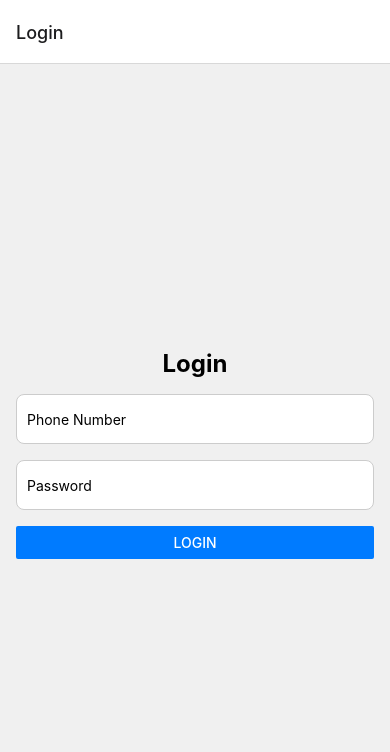
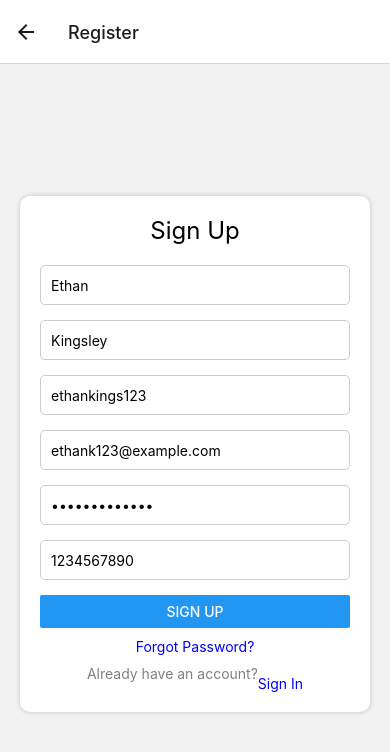
Before and after one commit to ismailtekinn/comesAndGoes-mobil-, a React Native app: screen /Register in a window 390 px wide. Before the commit this address had no page. Shown: the top 752 px of the page. Built offline with nearby package versions, Linux system fonts and the light colour scheme.

Commit message:
Register için hata mesajları optimize edildi

```diff
--- a/AppRoute.tsx
+++ b/AppRoute.tsx
@@ -17,6 +17,7 @@ import AddDebt from "./screens/AddDebt";
 import AddCustomer from "./screens/AddCustomer";
 import DebtDetail from "./screens/DebtDetail";
 import { useUser } from "./contex/useContext";
+import RegisterScreen from "./screens/RegisterScreen";
 
 const Stack = createStackNavigator();
 
@@ -73,6 +74,7 @@ const AppRoute: React.FC = () => {
     <NavigationContainer ref={navigationRef}>
       <Stack.Navigator>
         <Stack.Screen name="Login" component={LoginScreen} />
+        <Stack.Screen name="Register" component={RegisterScreen} />
         <Stack.Screen name="Home" component={HomeScreen} />
         <Stack.Screen name="AccountInfoForm" component={AccountInfoForm} />
         <Stack.Screen name="Clock" component={Clock} />
--- a/api/auth.ts
+++ b/api/auth.ts
@@ -31,8 +31,10 @@ export async function login(params: SignIn) {
   }
 
   export async function register(params: Register) {
+    console.log("Register data verileri ekrana yazdırıldı", params)
     try {
-      const url = API_URL + 'register';
+      // const url = API_URL + 'register';
+      const url = 'http://192.168.1.105:3000/api/register';
       const response = await fetch(url, {
         method: 'POST',
         headers: {
@@ -49,6 +51,7 @@ export async function login(params: SignIn) {
       }
 
       const userData = await response.json();
+      console.log("Burası register methodu ", userData.message)
       return userData;
     } catch (error) {
       console.error(error);
--- a/screens/LoginScreen.tsx
+++ b/screens/LoginScreen.tsx
@@ -1,5 +1,5 @@
 import React, { useState } from 'react';
-import { View, Alert, TextInput, Button, Text, StyleSheet } from 'react-native';
+import { View, Alert, TextInput, Button, Text, StyleSheet,TouchableOpacity } from 'react-native';
 import { SignIn } from '../types/authType'; // SignIn tipinin bulunduğu dosyayı içe aktarıyoruz.
 import { login } from '../api/auth';
 import { useUser } from '../contex/useContext';
@@ -62,6 +62,12 @@ const LoginScreen = () => {
         title="Login"
         color="#007BFF"
       />
+       <View style={styles.signUpText}>
+          <Text style={styles.text}>Already have an account?</Text>
+          <TouchableOpacity onPress={() => navigation.navigate('Register')}>
+            <Text style={styles.linkText}>Sign Up</Text>
+          </TouchableOpacity>
+        </View>
     </View>
   );
 };
@@ -88,6 +94,19 @@ const styles = StyleSheet.create({
     marginBottom: 16,
     backgroundColor: '#fff', // Girdi alanının arka plan rengi
   },
+  signUpText: {
+    flexDirection: 'row',
+    justifyContent: 'center',
+    marginTop: 10,
+  },
+  text: {
+    color: 'grey',
+  },
+  linkText: {
+    color: 'blue',
+    textAlign: 'center',
+    marginTop: 10,
+  },
 });
 
 export default LoginScreen;
--- /dev/null
+++ b/screens/RegisterScreen.tsx
@@ -0,0 +1,164 @@
+import React, { useState } from 'react';
+import { View, Text, TextInput, Button, StyleSheet, TouchableOpacity } from 'react-native';
+import { Register } from '../types/authType'; // Register tipi burada tanımlı olmalı
+import { register } from '../api/auth'; // Register işlevi burada tanımlı olmalı
+import { useUser } from '../contex/useContext'; // Kullanıcı işlemleri için
+import { StackNavigationProp } from '@react-navigation/stack';
+import { RootStackParamList } from '../types';
+import { useNavigation } from '@react-navigation/native';
+
+
+const RegisterScreen: React.FC = () => {
+  const [formData, setFormData] = useState<Register>({
+    name: 'Ethan',
+    surname: 'Kingsley',
+    username: 'ethankings123',
+    email: 'ethank123@example.com',
+    password: 'securePass987',
+    phone: '1234567890',
+    roleId: 3
+  });
+
+  const navigation = useNavigation<StackNavigationProp<RootStackParamList>>();
+  const { handleLogin, handleToken } = useUser();
+  const [error, setError] = useState<string | null>(null);
+
+
+  const handleInputChange = (e: React.ChangeEvent<HTMLInputElement>) => {
+    const { id, value, type } = e.target;
+    const newValue = type === 'number' ? Number(value) : value;
+
+    setFormData(prevState => ({
+      ...prevState,
+      [id]: newValue,
+    }));
+  };
+
+  const handleSubmit = async () => {
+    if (formData.email === '' || formData.password === '') {
+      return;
+    }
+    console.log("register formdata ekrana yazdırıldı ", formData);
+    try {
+      const response = await register(formData);
+      console.log("Register sayfası response ekrana yazdırılıyor ",response)
+      if (response) {
+        console.log("if kısmına giirş yapıldı ")
+        navigation.navigate('Login');
+      }
+      else{
+        setError(response.message
+        )
+      }
+    } catch (error) {
+      console.error("Registration failed: ", error);
+    }
+  };
+
+  return (
+    <View style={styles.container}>
+      <View style={styles.card}>
+      {error && <Text style={styles.errorText}>{error}</Text>}
+
+        <Text style={styles.cardTitle}>Sign Up</Text>
+        <TextInput
+          style={styles.input}
+          placeholder="Enter your name"
+          value={formData.name}
+          onChangeText={(text) => setFormData({ ...formData, name: text })}
+        />
+        <TextInput
+          style={styles.input}
+          placeholder="Enter your surname"
+          value={formData.surname}
+          onChangeText={(text) => setFormData({ ...formData, surname: text })}
+        />
+        <TextInput
+          style={styles.input}
+          placeholder="Enter your username"
+          value={formData.username}
+          onChangeText={(text) => setFormData({ ...formData, username: text })}
+        />
+        <TextInput
+          style={styles.input}
+          placeholder="Enter your email"
+          keyboardType="email-address"
+          value={formData.email}
+          onChangeText={(text) => setFormData({ ...formData, email: text })}
+        />
+        <TextInput
+          style={styles.input}
+          placeholder="Enter your password"
+          secureTextEntry
+          value={formData.password}
+          onChangeText={(text) => setFormData({ ...formData, password: text })}
+        />
+        <TextInput
+          style={styles.input}
+          placeholder="Enter your phone number"
+          value={formData.phone}
+          onChangeText={(text) => setFormData({ ...formData, phone: text })}
+        />
+        <Button title="Sign Up" onPress={handleSubmit} />
+        <TouchableOpacity>
+          <Text style={styles.linkText}>Forgot Password?</Text>
+        </TouchableOpacity>
+        <View style={styles.signInText}>
+          <Text style={styles.text}>Already have an account?</Text>
+          <TouchableOpacity onPress={() => navigation.navigate('Login')}>
+            <Text style={styles.linkText}>Sign In</Text>
+          </TouchableOpacity>
+        </View>
+      </View>
+    </View>
+  );
+};
+
+const styles = StyleSheet.create({
+  errorText: {
+    color: 'red',
+    marginBottom: 8,
+  },
+  container: {
+    flex: 1,
+    justifyContent: 'center',
+    padding: 20,
+  },
+  card: {
+    backgroundColor: 'white',
+    padding: 20,
+    borderRadius: 10,
+    shadowColor: '#000',
+    shadowOpacity: 0.2,
+    shadowRadius: 5,
+    elevation: 5,
+  },
+  cardTitle: {
+    fontSize: 24,
+    textAlign: 'center',
+    marginBottom: 20,
+  },
+  input: {
+    height: 40,
+    borderColor: '#ccc',
+    borderWidth: 1,
+    borderRadius: 5,
+    marginBottom: 15,
+    paddingLeft: 10,
+  },
+  linkText: {
+    color: 'blue',
+    textAlign: 'center',
+    marginTop: 10,
+  },
+  signInText: {
+    flexDirection: 'row',
+    justifyContent: 'center',
+    marginTop: 10,
+  },
+  text: {
+    color: 'grey',
+  },
+});
+
+export default RegisterScreen;
--- a/types.ts
+++ b/types.ts
@@ -15,6 +15,7 @@ export type RootStackParamList = {
     AddCustomer: undefined;
     DebtDetail: { customer: Customers };
     Login : undefined
+    Register: undefined
 
 }
 
--- a/types/authType.ts
+++ b/types/authType.ts
@@ -10,4 +10,5 @@ export type SignIn = {
     email: string;
     password: string;
     phone: string;
+    roleId: 3;
   };
```
